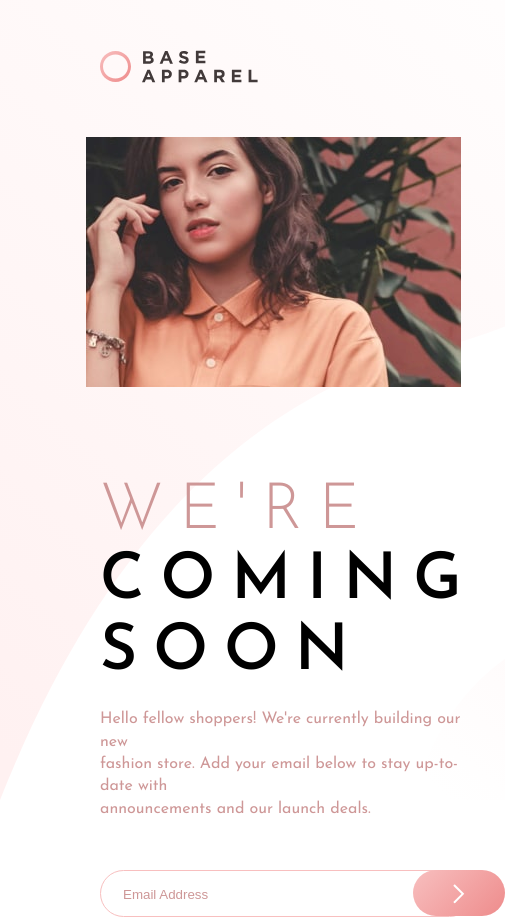
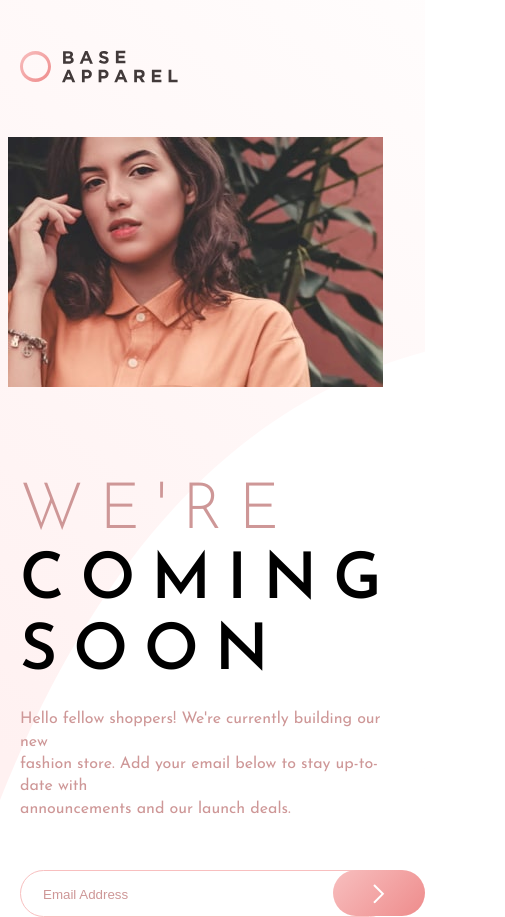
Before and after one commit to iamsuryansh/coming-soon-landing-page, a plain HTML site: page index.html in a window 390 px wide. Shown: the whole page, 505 px wide, since content can reach past the window. Drawn offline with nearby package versions, Linux system fonts and the light colour scheme.

Commit message:
changed mobile layout
shifted to left

```diff
--- a/styles.css
+++ b/styles.css
@@ -112,7 +112,6 @@ input {
 .lady-mobile {
   display: none;
 }
-
 @media only screen and (max-width: 800px) {
   .lady-image {
     visibility: hidden;
@@ -123,10 +122,20 @@ input {
     width: auto;
     margin: auto;
     top: 100px;
-    left: 20%;
   }
-  .content {
-    margin-left: auto;
-    margin-right: auto;
+  .comingSoon{
+    left:20px;
+  }
+  .hello {
+    left: 20px;
+  }
+  .emailInput {
+    left: 20px;
+  }
+  .submit-icon {
+    left: 333px;
+  }
+  .logo {
+    left: 20px;
   }
 }
```
